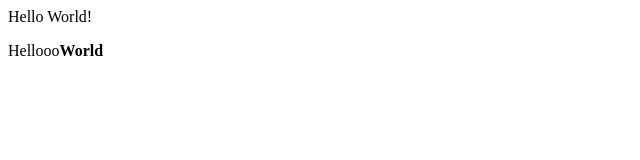
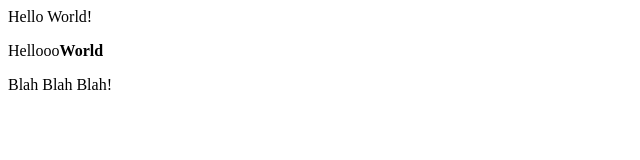
Before and after one commit to aditic29/abc, a plain HTML site: page Assignments/index.html in a window 1280 px wide. Shown: the whole page, without its empty margins (0-640 px from the left). Drawn offline with Linux system fonts and the light colour scheme.

Commit message:
updated index file

```diff
--- a/Assignments/index.html
+++ b/Assignments/index.html
@@ -2,5 +2,6 @@
 <body>
 <p>Hello World!
 <p>Hellooo<b>World</b>
+<p>Blah Blah Blah!
 </body>
 </html>
```
